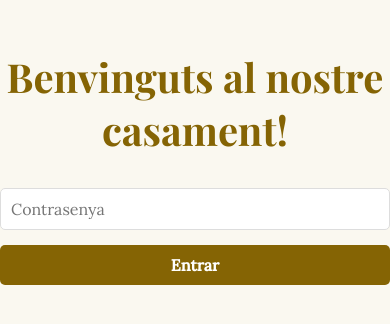
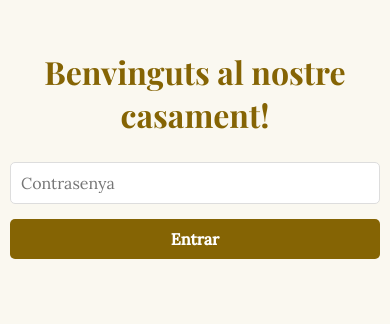
Before and after one commit to MartiPalou/casament, a React (Create React App) app: page / in a window 390 px wide. Shown: the top 324 px of the page. Built offline with nearby package versions, Linux system fonts and the light colour scheme.

Commit message:
canvis css

```diff
--- a/src/style.css
+++ b/src/style.css
@@ -25,7 +25,6 @@ h2 {
 }
 
 /* Navegació */
-
 nav {
     background-color: #E9E7DC; /* Beix clar */
     padding: 15px;
@@ -75,7 +74,6 @@ section p, ul {
     color: #555; /* Gris suau */
 }
 
-
 /* Formulari */
 form {
     display: flex;
@@ -123,6 +121,49 @@ form textarea {
     font-size: 1rem; /* Text més clar i llegible dins del camp */
     border: 1px solid #ddd; /* Límit del camp */
     border-radius: 5px; /* Cantonades arrodonides */
-    width: 100%; /* Opcional: ajusta la mida dels camps */
+    width: 100%; /* Ajusta la mida dels camps */
     box-sizing: border-box; /* Evita desbordaments */
 }
+
+/* --------------------------------- */
+/* MEDIA QUERIES PER A DISPOSITIUS MÒBILS */
+/* --------------------------------- */
+@media (max-width: 768px) {
+    /* Reducció d'espais per a la navegació */
+    nav {
+        padding: 10px;
+    }
+
+    nav a {
+        margin: 0 10px;
+        font-size: 1rem;
+    }
+
+    /* Ajustaments per al contenidor principal */
+    #main-page {
+        margin-top: 50px; /* Pot reduir-se si el menú és més petit */
+        padding: 20px;
+    }
+
+    /* Reducció de l'espai en seccions */
+    section {
+        padding: 60px 15px;
+        margin: 10px;
+        max-width: 100%; /* Amplada completa en petits dispositius */
+    }
+
+    /* Reducció de les mides de font en títols */
+    h1 {
+        font-size: 2rem;
+    }
+
+    h2 {
+        font-size: 1.5rem;
+    }
+
+    /* Formulari: reducció de la mida màxima i paddings */
+    form {
+        max-width: 100%;
+        padding: 0 10px;
+    }
+}
```
